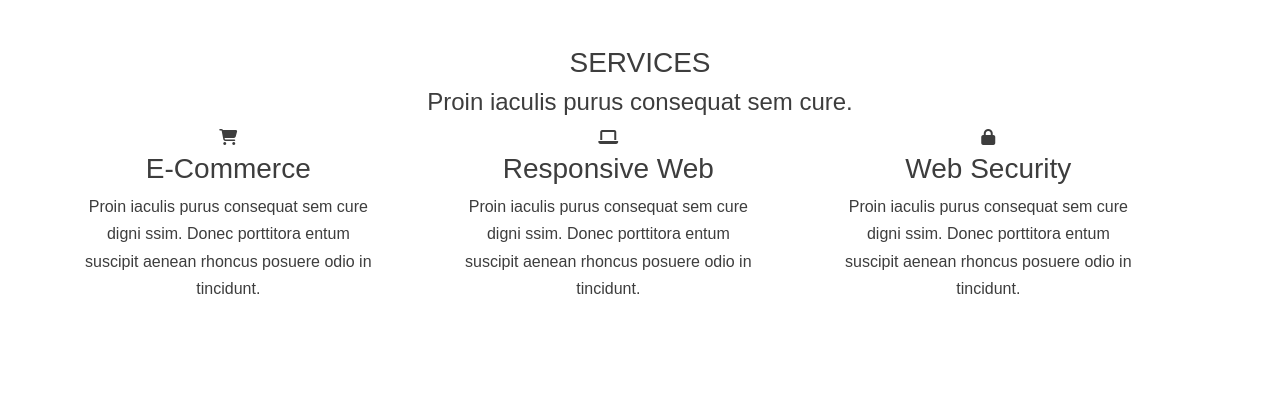
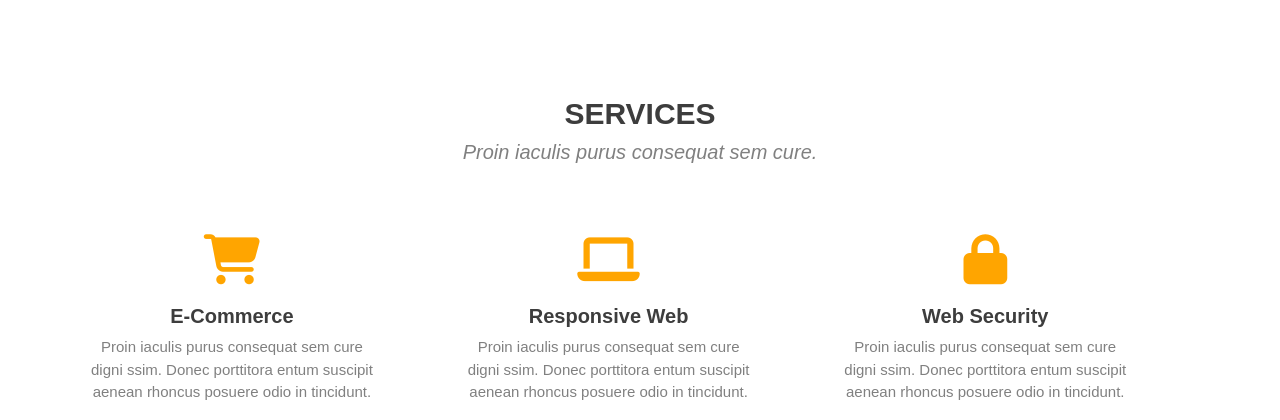
Before and after one commit to FS-001/task-runner, a website: page index.html in a window 1280 px wide. Shown: the part 802-1222 px from the top of the page. Before the commit the page ends 1120 px from the top, so only its background shows below. Drawn offline with nearby package versions, Linux system fonts and the light colour scheme.

Commit message:
Add styles to services section

```diff
--- a/index.html
+++ b/index.html
@@ -28,8 +28,8 @@
     <section class="services mt-5">
         <div class="container">
             <div>
-                <h3 class="services-title">SERVICES</h3>
-                <h4 class="services-subtitle">Proin iaculis purus consequat sem cure.</h4>
+                <h3 class="title">SERVICES</h3>
+                <h4 class="subtitle">Proin iaculis purus consequat sem cure.</h4>
             </div>
 
             <div class="row">
--- a/sass/style.scss
+++ b/sass/style.scss
@@ -43,3 +43,33 @@ body {
     padding: 20px;
     margin-top: 50px;
 }
+.title {
+    font-size: 30px;
+    padding-top: 50px;
+    font-weight: bold;
+}
+.subtitle {
+    font-size: 20px;
+    color: gray;
+    font-style: italic;
+    margin-bottom: 50px;
+}
+i {
+    color: orange;
+    font-size: 50px;
+    margin: 20px;
+}
+h3 {
+    font-size: 20px;
+    font-weight: bold;
+}
+p {
+    font-size: 15px;
+    color: gray;
+    line-height: 150%;
+}
+.container {
+    max-width: 1140px;
+    margin: 0 auto;
+    padding: 0 20px;
+}
```
Also changed, not shown: css/style.css, 1 other file.
